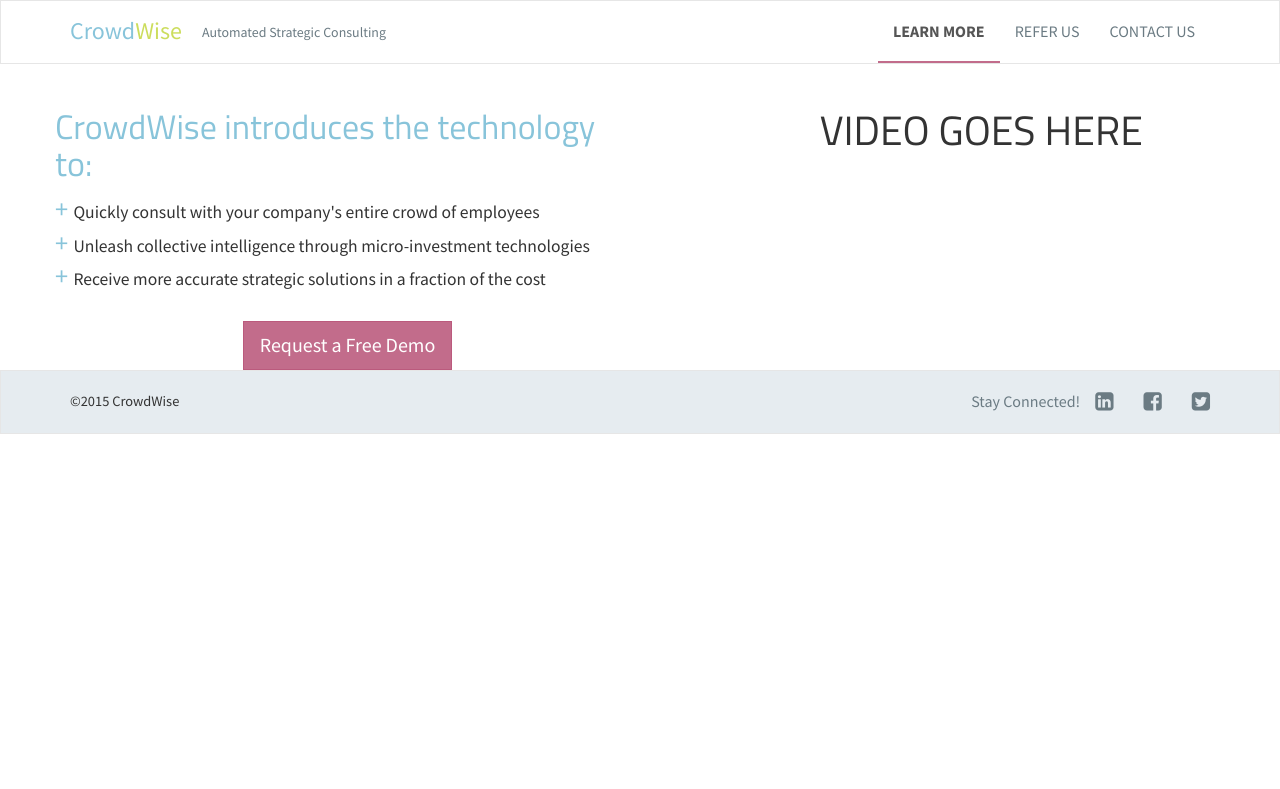
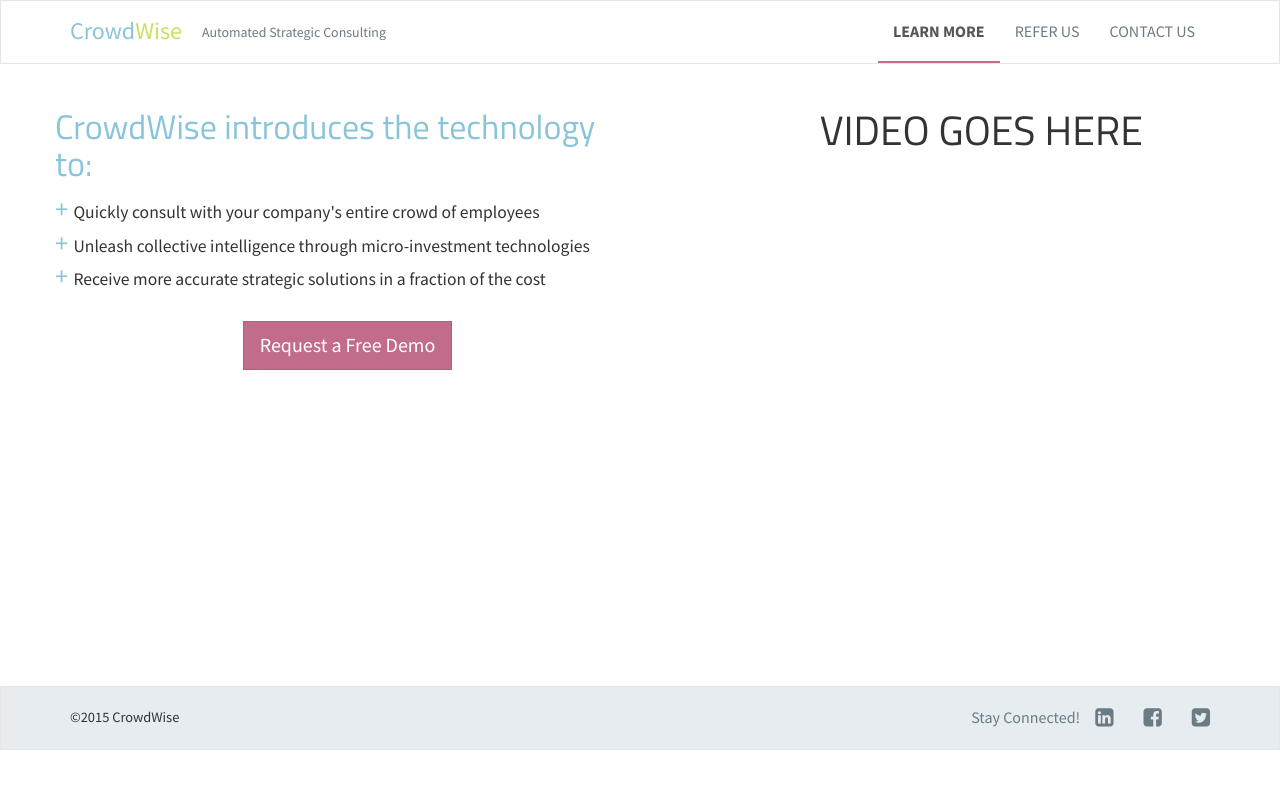
Before and after one commit to crowdwise/crowdwise.github.io, a Jekyll site: the page built from index.html, in a window 1280 px wide. Shown: the top 789 px of the page. Built offline with Jekyll 4.4.1, drawn with Linux system fonts in a browser that asks for light colours.

Commit message:
give main content a minimum height

```diff
--- a/assets/stylesheets/style.scss
+++ b/assets/stylesheets/style.scss
@@ -15,6 +15,11 @@
 @import "flatten";
 @import "navbar";
 @import "footer";
+
+// Layout styles
+.main-content {
+  min-height: 600px;
+}
 
 // Homepage Styles
 .front-bullets {
```
